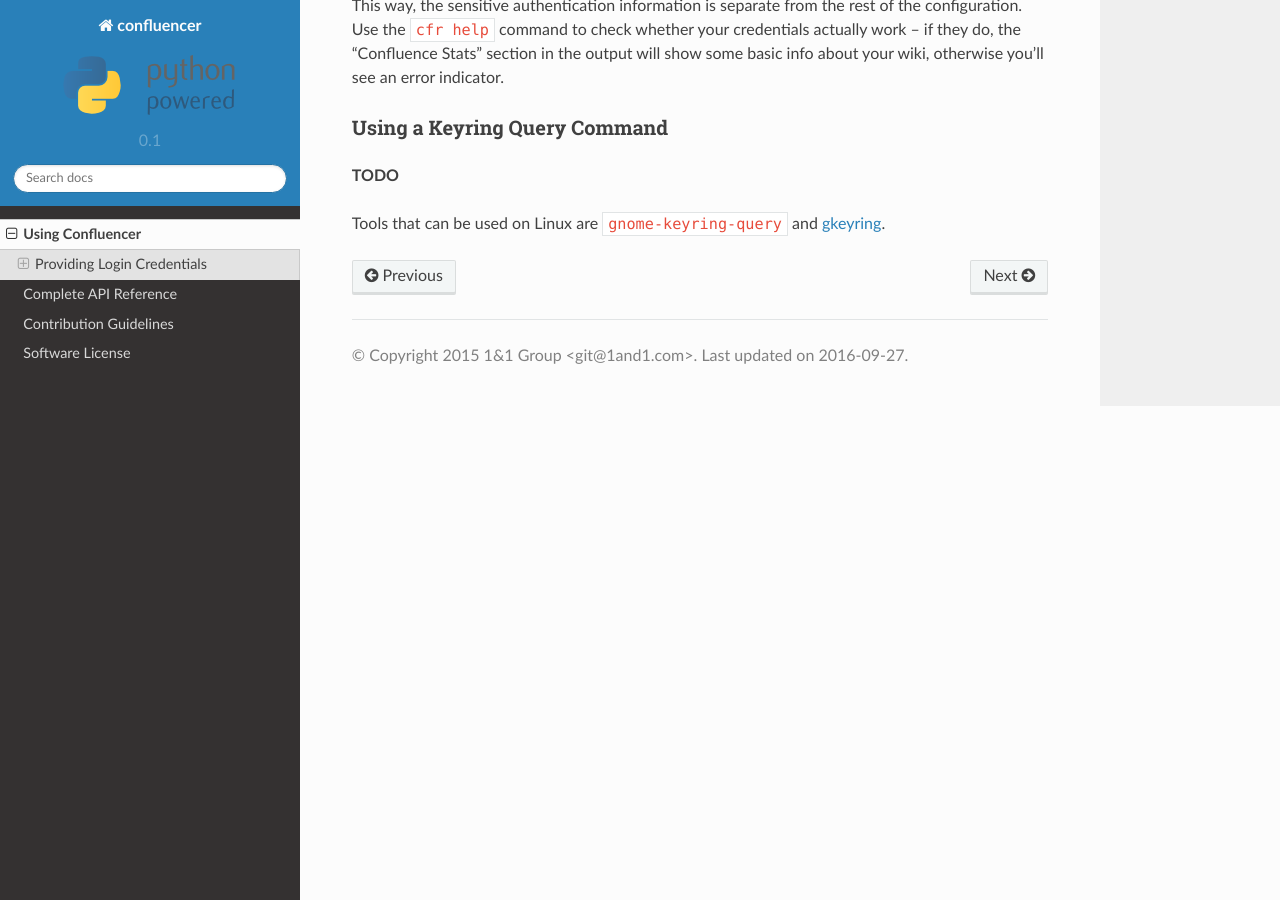
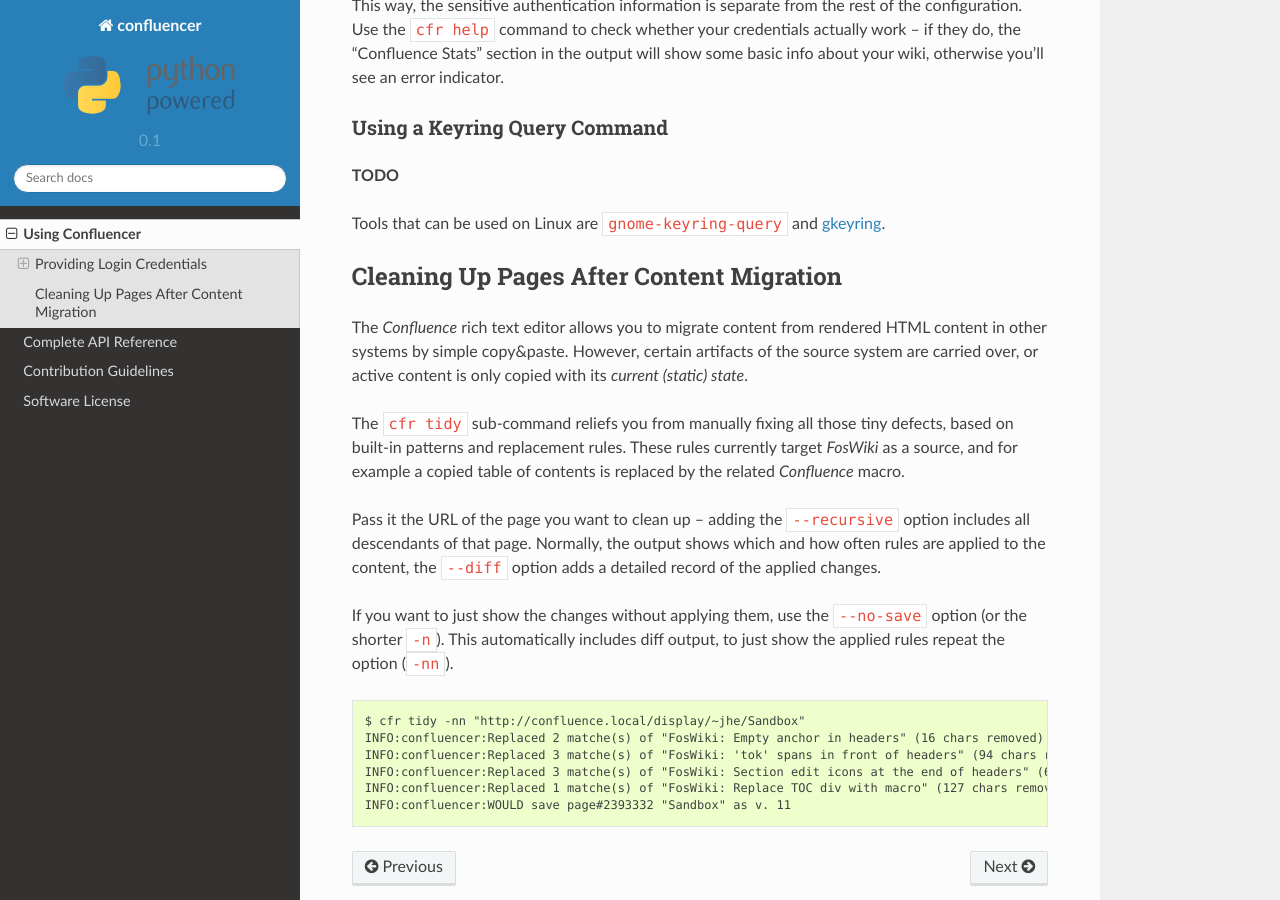
Before and after one commit to mam-dev/confluencer, a Sphinx documentation site: the page built from docs/usage.rst, in a window 1280 px wide and 900 px high, scrolled down 528 px. Built offline with Sphinx 7.4.7 and the Read the Docs theme 2.0.0, drawn with Linux system fonts in a browser that asks for light colours.

Commit message:
docs: 'cfr tidy' usage

```diff
--- a/docs/usage.rst
+++ b/docs/usage.rst
@@ -43,3 +43,36 @@
 
 Tools that can be used on Linux are ``gnome-keyring-query``
 and `gkeyring <https://github.com/kparal/gkeyring>`_.
+
+
+
+Cleaning Up Pages After Content Migration
+-----------------------------------------
+
+The *Confluence* rich text editor allows you to migrate content
+from rendered HTML content in other systems by simple copy&paste.
+However, certain artifacts of the source system are carried over,
+or active content is only copied with its *current (static) state*.
+
+The ``cfr tidy`` sub-command reliefs you from manually fixing all those tiny
+defects, based on built-in patterns and replacement rules.
+These rules currently target *FosWiki* as a source, and for example
+a copied table of contents is replaced by the related *Confluence* macro.
+
+Pass it the URL of the page you want to clean up – adding the ``--recursive``
+option includes all descendants of that page. Normally, the output
+shows which and how often rules are applied to the content, the ``--diff`` option
+adds a detailed record of the applied changes.
+
+If you want to just show the changes without applying them, use the
+``--no-save`` option (or the shorter ``-n``). This automatically includes
+diff output, to just show the applied rules repeat the option (``-nn``).
+
+.. code::
+
+    $ cfr tidy -nn "http://confluence.local/display/~jhe/Sandbox"
+    INFO:confluencer:Replaced 2 matche(s) of "FosWiki: Empty anchor in headers" (16 chars removed)
+    INFO:confluencer:Replaced 3 matche(s) of "FosWiki: 'tok' spans in front of headers" (94 chars removed)
+    INFO:confluencer:Replaced 3 matche(s) of "FosWiki: Section edit icons at the end of headers" (664 chars removed)
+    INFO:confluencer:Replaced 1 matche(s) of "FosWiki: Replace TOC div with macro" (127 chars removed)
+    INFO:confluencer:WOULD save page#2393332 "Sandbox" as v. 11
```
